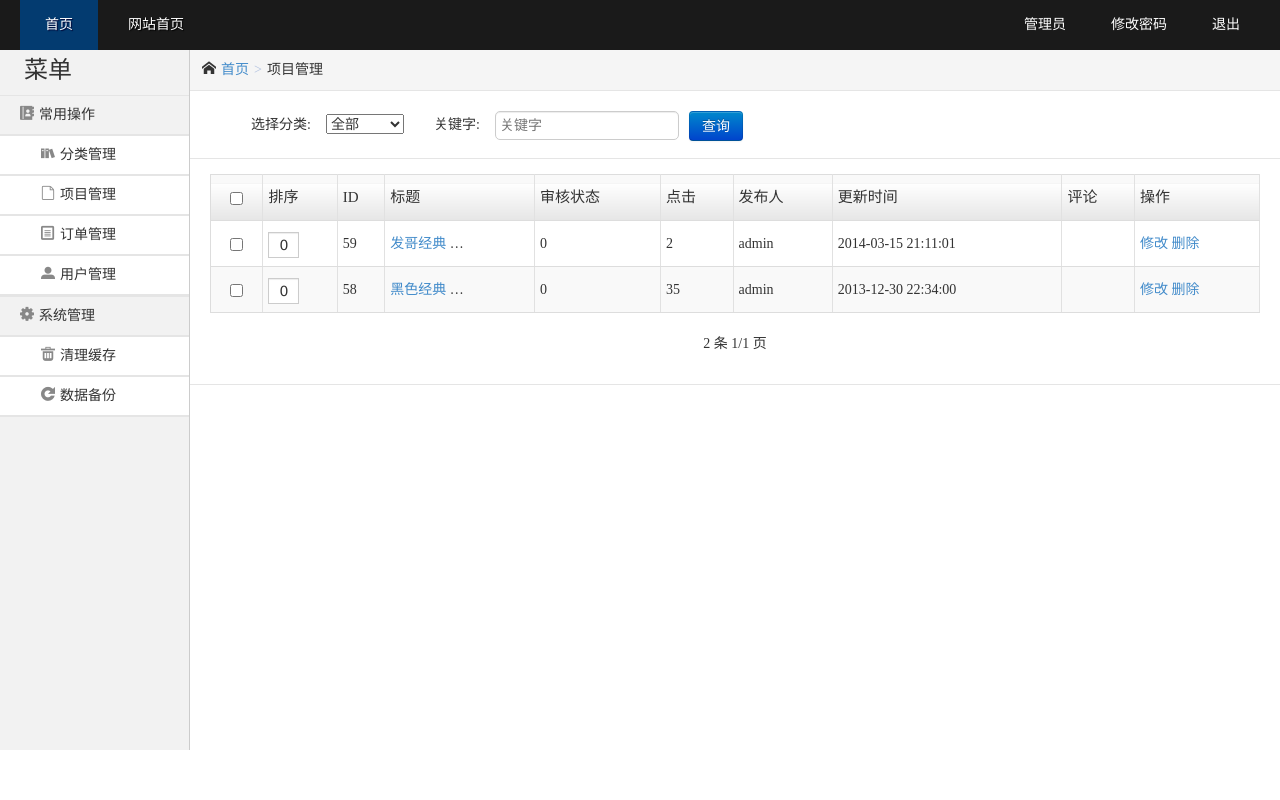
After one commit to guohao214/xinya, a CodeIgniter app: page /database/backend/order/index in a window 1280 px wide. The commit adds this page. Run offline with CodeIgniter, Linux system fonts and the light colour scheme.

Commit message:
后台开发

```diff
--- a/app/static/backend/css/common.css
+++ b/app/static/backend/css/common.css
@@ -691,3 +691,11 @@ textarea:focus, input[type="text"]:focus, input[type="password"]:focus, input[ty
     border: 1px solid #fe8101;
     color: #fff;
 }
+
+.tips {
+    padding: 20px 15px;
+    text-align: center;
+    font-size: 16px;
+    color: gray;
+    margin: 0px auto;
+}
--- a/application/controllers/BackendController.php
+++ b/application/controllers/BackendController.php
@@ -30,4 +30,9 @@ class BackendController extends CI_Controller
         $render = $this->load->view($layout . $view, $vars, true);
         $this->load->view($layout . 'layout', array('content' => $render));
     }
+
+    public function message($message)
+    {
+        $this->view('message', array('message' => $message));
+    }
 }
--- /dev/null
+++ b/application/controllers/backend/Order.php
@@ -0,0 +1,20 @@
+<?php
+/**
+ * Created by PhpStorm.
+ * User: GuoHao
+ * Date: 15-12-14
+ * Time: 下午10:52
+ */
+
+class Order extends BackendController
+{
+    public function index()
+    {
+        $this->view('order/index');
+    }
+
+    public function orderDetail()
+    {
+        $this->view('order/orderDetail');
+    }
+}
--- a/application/views/backend/layout.php
+++ b/application/views/backend/layout.php
@@ -35,10 +35,14 @@
                 <li>
                     <a href="#"><i class="icon-font">&#xe003;</i>常用操作</a>
                     <ul class="sub-menu">
-                        <li><a href="<?php echo UrlUtil::createBackendUrl('category/index') ?>"><i class="icon-font">&#xe006;</i>分类管理</a></li>
-                        <li><a href="<?php echo UrlUtil::createBackendUrl('project/index') ?>"><i class="icon-font">&#xe008;</i>项目管理</a></li>
-                        <li><a href="<?php echo UrlUtil::createBackendUrl('order/index') ?>"><i class="icon-font">&#xe005;</i>订单管理</a></li>
-                        <li><a href="<?php echo UrlUtil::createBackendUrl('user/index') ?>"><i class="icon-font">&#xe014;</i>用户管理</a></li>
+                        <li><a href="<?php echo UrlUtil::createBackendUrl('category/index') ?>"><i class="icon-font">
+                                    &#xe006;</i>分类管理</a></li>
+                        <li><a href="<?php echo UrlUtil::createBackendUrl('project/index') ?>"><i class="icon-font">
+                                    &#xe008;</i>项目管理</a></li>
+                        <li><a href="<?php echo UrlUtil::createBackendUrl('order/index') ?>"><i class="icon-font">
+                                    &#xe005;</i>订单管理</a></li>
+                        <li><a href="<?php echo UrlUtil::createBackendUrl('user/index') ?>"><i class="icon-font">
+                                    &#xe014;</i>用户管理</a></li>
                         <!--<li><a href=""><i class="icon-font">&#xe004;</i>留言管理</a></li>
                         <li><a href=""><i class="icon-font">&#xe052;</i>友情链接</a></li>
                         <li><a href=""><i class="icon-font">&#xe033;</i>广告管理</a></li>-->
@@ -47,9 +51,10 @@
                 <li>
                     <a href="#"><i class="icon-font">&#xe018;</i>系统管理</a>
                     <ul class="sub-menu">
-                        <li><a href="<?php echo UrlUtil::createBackendUrl('setting/cleanCache') ?>"><i class="icon-font">&#xe037;</i>清理缓存</a></li>
+                        <li><a href="<?php echo UrlUtil::createBackendUrl('setting/cleanCache') ?>"><i
+                                    class="icon-font">&#xe037;</i>清理缓存</a></li>
+                        <li><a href=""><i class="icon-font">&#xe046;</i>数据备份</a></li>
                         <!--<li><a href="system.html"><i class="icon-font">&#xe017;</i>系统设置</a></li>
-                        <li><a href=""><i class="icon-font">&#xe046;</i>数据备份</a></li>
                         <li><a href=""><i class="icon-font">&#xe045;</i>数据还原</a></li>-->
                     </ul>
                 </li>
--- /dev/null
+++ b/application/views/backend/order/index.php
@@ -0,0 +1,90 @@
+<div class="crumb-wrap">
+    <div class="crumb-list"><i class="icon-font"></i><a href="index.html">首页</a><span
+            class="crumb-step">&gt;</span><span class="crumb-name">项目管理</span></div>
+</div>
+<div class="search-wrap">
+    <div class="search-content">
+        <form action="#" method="post">
+            <table class="search-tab">
+                <tr>
+                    <th width="120">选择分类:</th>
+                    <td>
+                        <select name="search-sort" id="">
+                            <option value="">全部</option>
+                            <option value="19">精品界面</option>
+                            <option value="20">推荐界面</option>
+                        </select>
+                    </td>
+                    <th width="70">关键字:</th>
+                    <td><input class="common-text" placeholder="关键字" name="keywords" value="" id="" type="text"></td>
+                    <td><input class="btn btn-primary btn2" name="sub" value="查询" type="submit"></td>
+                </tr>
+            </table>
+        </form>
+    </div>
+</div>
+<div class="result-wrap">
+    <form name="myform" id="myform" method="post">
+        <div class="result-title">
+            <div class="result-list">
+                <!--<a id="batchDel" href="javascript:void(0)"><i class="icon-font"></i>批量删除</a>
+                <a id="updateOrd" href="javascript:void(0)"><i class="icon-font"></i>更新排序</a>-->
+            </div>
+        </div>
+        <div class="result-content">
+            <table class="result-tab" width="100%">
+                <tr>
+                    <th class="tc" width="5%"><input class="allChoose" name="" type="checkbox"></th>
+                    <th>排序</th>
+                    <th>ID</th>
+                    <th>标题</th>
+                    <th>审核状态</th>
+                    <th>点击</th>
+                    <th>发布人</th>
+                    <th>更新时间</th>
+                    <th>评论</th>
+                    <th>操作</th>
+                </tr>
+                <tr>
+                    <td class="tc"><input name="id[]" value="59" type="checkbox"></td>
+                    <td>
+                        <input name="ids[]" value="59" type="hidden">
+                        <input class="common-input sort-input" name="ord[]" value="0" type="text">
+                    </td>
+                    <td>59</td>
+                    <td title="发哥经典"><a target="_blank" href="#" title="发哥经典">发哥经典</a> …
+                    </td>
+                    <td>0</td>
+                    <td>2</td>
+                    <td>admin</td>
+                    <td>2014-03-15 21:11:01</td>
+                    <td></td>
+                    <td>
+                        <a class="link-update" href="#">修改</a>
+                        <a class="link-del" href="#">删除</a>
+                    </td>
+                </tr>
+                <tr>
+                    <td class="tc"><input name="id[]" value="58" type="checkbox"></td>
+                    <td>
+                        <input name="ids[]" value="58" type="hidden">
+                        <input class="common-input sort-input" name="ord[]" value="0" type="text">
+                    </td>
+                    <td>58</td>
+                    <td title="黑色经典"><a target="_blank" href="#" title="黑色经典">黑色经典</a> …
+                    </td>
+                    <td>0</td>
+                    <td>35</td>
+                    <td>admin</td>
+                    <td>2013-12-30 22:34:00</td>
+                    <td></td>
+                    <td>
+                        <a class="link-update" href="#">修改</a>
+                        <a class="link-del" href="#">删除</a>
+                    </td>
+                </tr>
+            </table>
+            <div class="list-page"> 2 条 1/1 页</div>
+        </div>
+    </form>
+</div>
```
Also changed, not shown: application/controllers/backend/User.php (added, +25 -0 lines), application/views/backend/message.php (added, +13 -0 lines), application/views/backend/order/orderDetail.php (added, +53 -0 lines), application/views/backend/user/addUser.php (added, +29 -0 lines), application/views/backend/user/index.php (added, +72 -0 lines).
